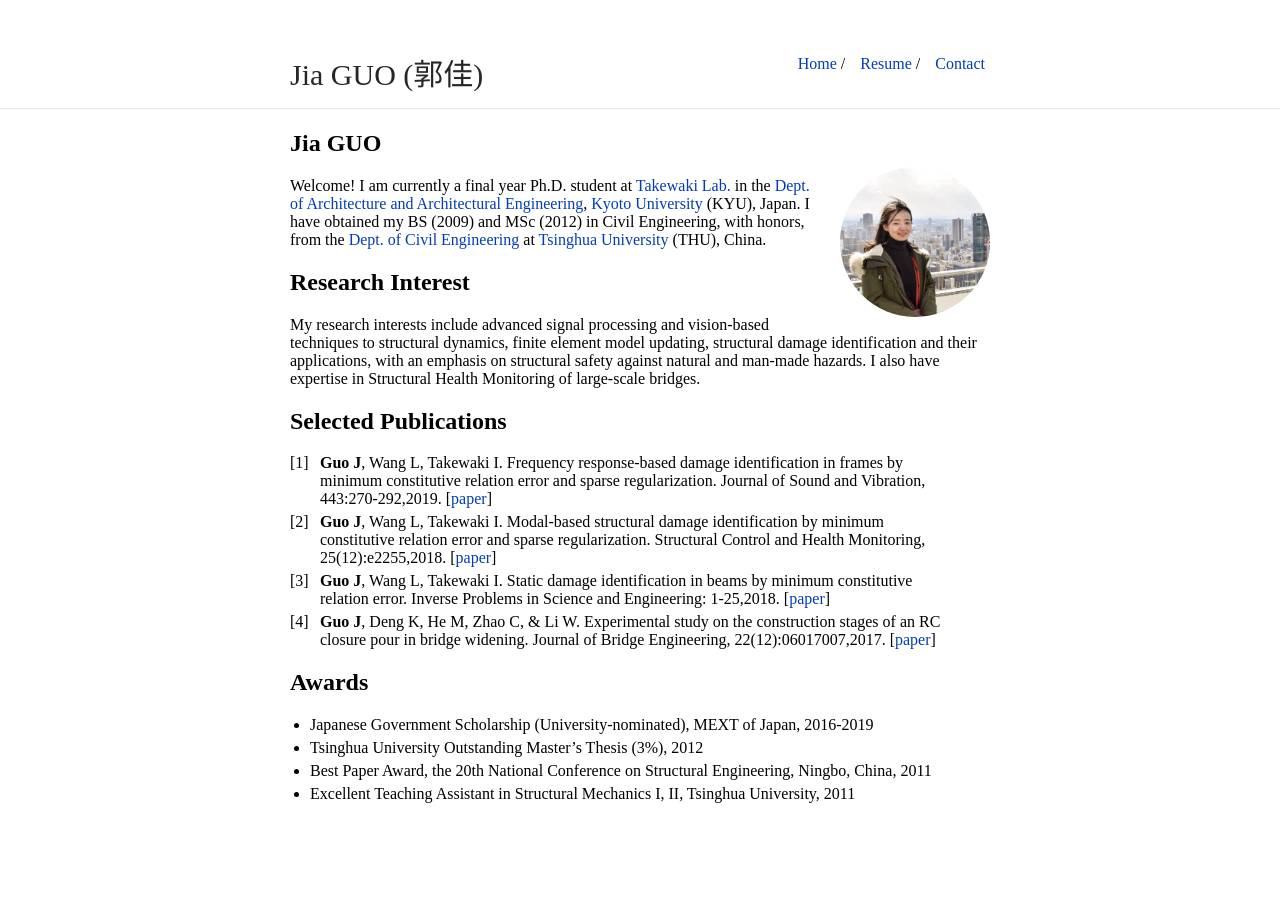
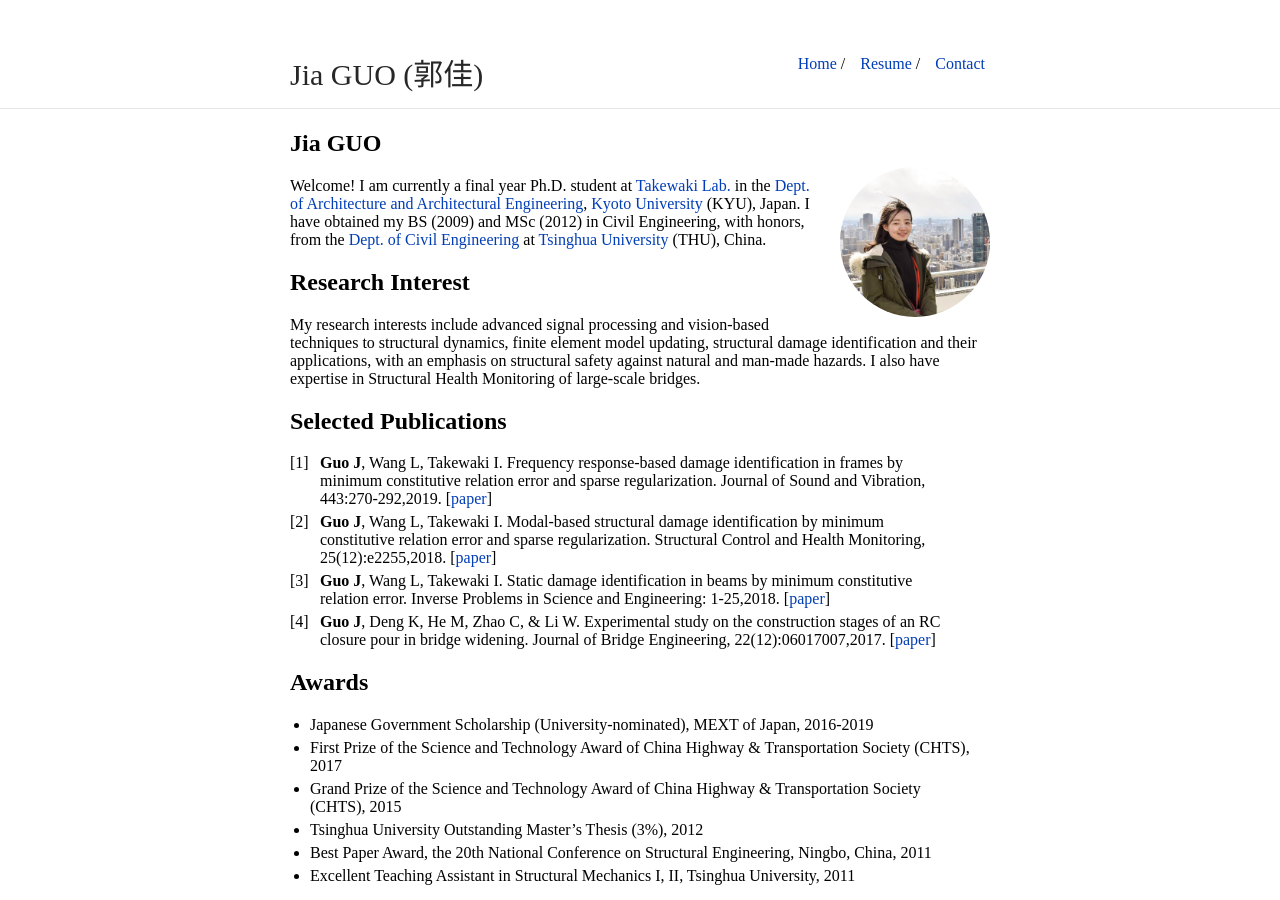
Before and after one commit to JiaGUOCV/JiaGUOCV.github.io, a Jekyll site: the page built from index.md, in a window 1280 px wide. Built offline with Jekyll 4.4.1, drawn with Linux system fonts in a browser that asks for light colours; our own code applies the rules of GitHub Pages for plain Markdown files.

Commit message:
20190307-2

```diff
--- a/index.md
+++ b/index.md
@@ -26,6 +26,8 @@ My research interests include advanced signal processing and vision-based techni
 ## Awards
 
 * Japanese Government Scholarship (University-nominated), MEXT of Japan, 2016-2019
+* First Prize of the Science and Technology Award of China Highway & Transportation Society (CHTS), 2017
+* Grand Prize of the Science and Technology Award of China Highway & Transportation Society (CHTS), 2015
 * Tsinghua University Outstanding Master's Thesis (3%), 2012
 * Best Paper Award, the 20th National Conference on Structural Engineering, Ningbo, China, 2011
 * Excellent Teaching Assistant in Structural Mechanics I, II, Tsinghua University, 2011
```
Also changed, not shown: 1 other file.
